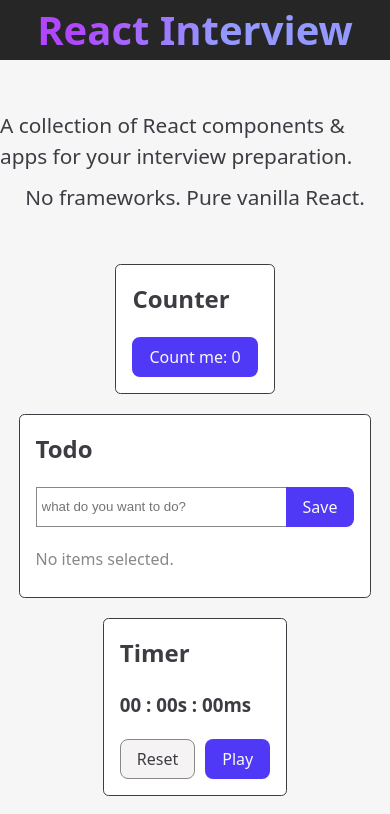
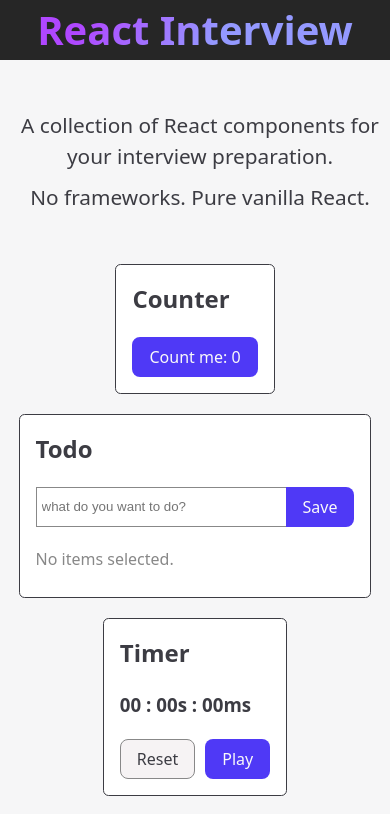
Before and after one commit to Zahinize/react-micro-apps, a React (Vite) app: page / in a window 390 px wide. Shown: the top 814 px of the page. Built offline with nearby package versions, Linux system fonts and the light colour scheme.

Commit message:
[Changes] Responsive design UI fixes

```diff
--- a/src/App.jsx
+++ b/src/App.jsx
@@ -15,8 +15,8 @@ export default function App() {
       <header className='d-flex d-x-center d-y-center mb-50'>
         <h1 className='fs-large'>React Interview</h1>
       </header>
-      <p className='d-flex d-x-center d-y-center fs-medium mb-10'>A collection of React components & apps for your interview preparation.</p>
-      <p className='d-flex d-x-center d-y-center fs-medium mb-50'>No frameworks. Pure vanilla React.</p>
+      <p className='t-center fs-medium pl-10 mb-10'>A collection of React components for your interview preparation.</p>
+      <p className='t-center fs-medium pl-10 mb-50'>No frameworks. Pure vanilla React.</p>
       <div className='component-wrapper d-flex d-wrap d-x-center d-y-start mb-50 col-gap-x'>
         <Card heading='Counter'>
           <Counter />
@@ -42,14 +42,14 @@ export default function App() {
           </Tooltip>
           <p className='mb-10'>
             Lorem ipsum dolor sit amet, <Tooltip text="I am a tooltip :)"><span className='highlight'>consectetur</span></Tooltip> adipiscing elit.<br/>
-            Ut enim ad minim veniam, quis nostrud exercitation ullamco laboris nisi.<br/>
+            Ut enim ad minim veniam, quis nostrud nisi.<br/>
           </p>
           <Tooltip placement="top" text="Tooltip can appear on top and bottom.">
             <button className='mb-10'>Hover me to see a tooltip!</button>
           </Tooltip>
           <p className='mb-10'>
             Lorem ipsum dolor sit amet, consectetur adipiscing elit.<br/>
-            Ut enim ad minim veniam, quis nostrud exercitation ullamco laboris nisi.<br/>
+            Ut enim ad minim veniam, quis nostrud nisi.<br/>
           </p>
           <Tooltip text="I am a biggggggggger biggggger tooltip :)">
             <p className='highlight mb-10'>Hover me!</p>
--- a/src/components/ProgressBar.jsx
+++ b/src/components/ProgressBar.jsx
@@ -75,7 +75,7 @@ function ProgressBar({ width = 300 }) {
   function renderStatus() {
     return (
       <p className="mb-20 d-flex d-y-center">
-        <strong>Status: </strong>
+        <strong className="mr-5">Status: </strong>
         <span>{status}</span>
       </p>
     )
--- a/src/index.css
+++ b/src/index.css
@@ -208,8 +208,20 @@ input[type="checkbox"]:checked::before {
 .p-5 {
   padding: 5px;
 }
+.pl-5 {
+  padding-left: 5px;
+}
+.pr-5 {
+  padding-right: 5px;
+}
 .p-10 {
   padding: 10px;
+}
+.pl-10 {
+  padding-left: 10px;
+}
+.pr-10 {
+  padding-right: 10px;
 }
 /** Color Utilities **/
 .c-light {
@@ -227,6 +239,9 @@ input[type="checkbox"]:checked::before {
 /** Text Utilities **/
 .t-strike {
   text-decoration: line-through;
+}
+.t-center {
+  text-align: center;
 }
 /** Font size Utilities **/
 .fs-normal {
```
